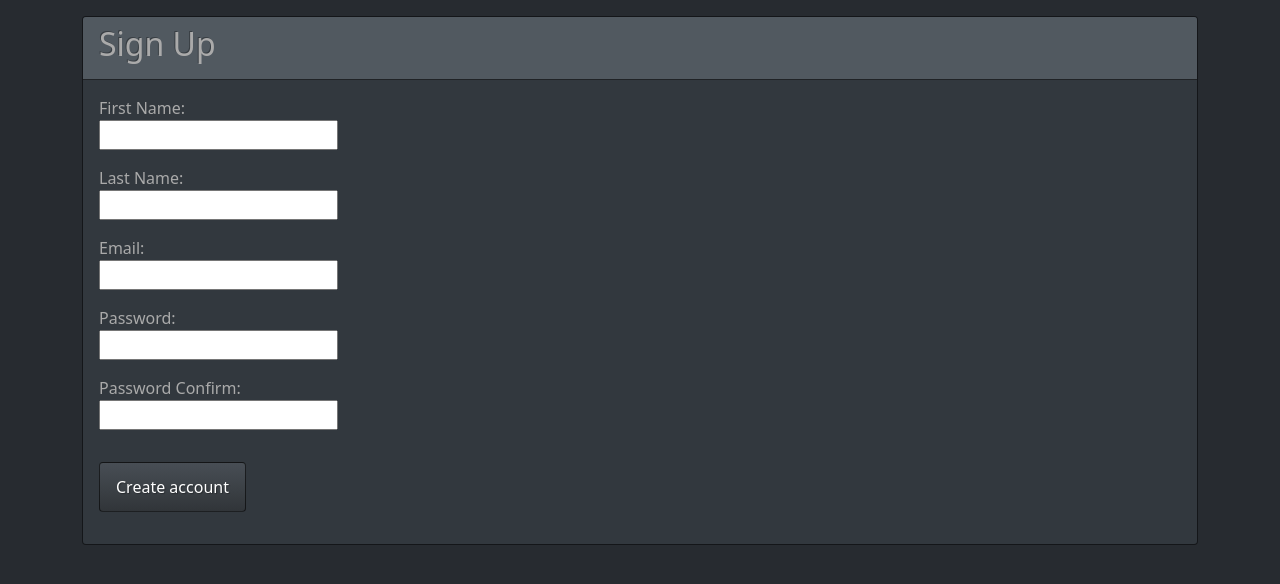
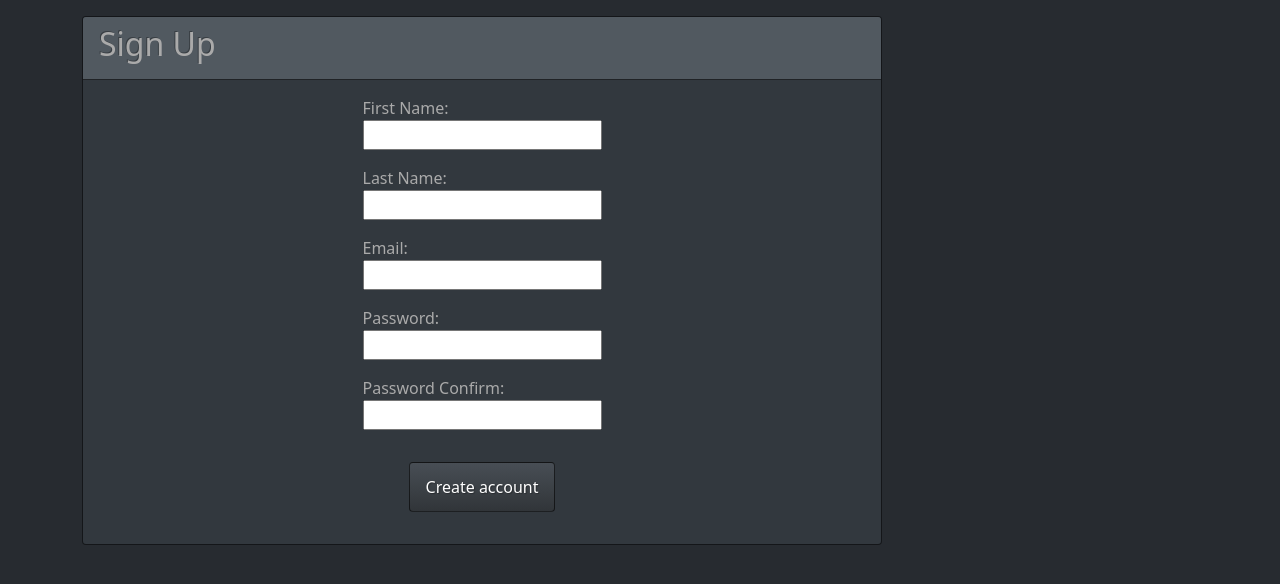
Before and after one commit to Ajurgs/Appointment-Scheduler, a Node server app: page /signup in a window 1280 px wide. Shown: the part 58-642 px from the top of the page. Run offline with Node 20, Linux system fonts and the light colour scheme; some libraries are stand-ins or nearby versions.

Commit message:
added max-width to form

```diff
--- a/views/signup.handlebars
+++ b/views/signup.handlebars
@@ -1,36 +1,36 @@
 <div class="container">
-  <section class="card my-3">
+  <section class="card my-3" style="max-width:800px">
     <div class="card-header">
       <h2>Sign Up</h2>
     </div>
-    <form id="signup-form"class="card-body d-flex flex-column ">
-      <div class="d-flex mb-3">
-        <fieldset class="d-flex flex-column">
-        <label for="firstName" style="width: 100">First Name:</label>
+    <form id="signup-form" class="card-body d-flex flex-column align-items-center">
+      <div class="d-flex mb-3" >
+        <fieldset class="d-flex flex-column" >
+        <label for="firstName" >First Name:</label>
         <input name="firstName" type="text" id="firstName"/>
         </fieldset>
       </div>
       <div class="d-flex mb-3">
         <fieldset class="d-flex flex-column">
-        <label for="lastName" style="width: 100">Last Name:</label>
+        <label for="lastName" >Last Name:</label>
         <input name="lastName" type="text" id="lastName" />
         </fieldset>
       </div>
       <div class="d-flex mb-3">
         <fieldset class="d-flex flex-column">
-        <label for="email-signup" style="width: 100">Email:</label>
+        <label for="email-signup" >Email:</label>
         <input name="email-signup" type="email" id="email-signup" />
         </fieldset>
       </div>
       <div class="d-flex mb-3">
         <fieldset class="d-flex flex-column" >
-        <label for="password-signup" style="width: 100">Password:</label>
+        <label for="password-signup" >Password:</label>
         <input id="password-signup" type="password"  />
         </fieldset>
       </div>
       <div class="d-flex mb-3">
         <fieldset class="d-flex flex-column" >
-        <label for="passConfirm" style="width: 100">Password Confirm:</label>
+        <label for="passConfirm" >Password Confirm:</label>
         <input id="passConfirm" type="password"  />
         </fieldset>
       </div>
```
